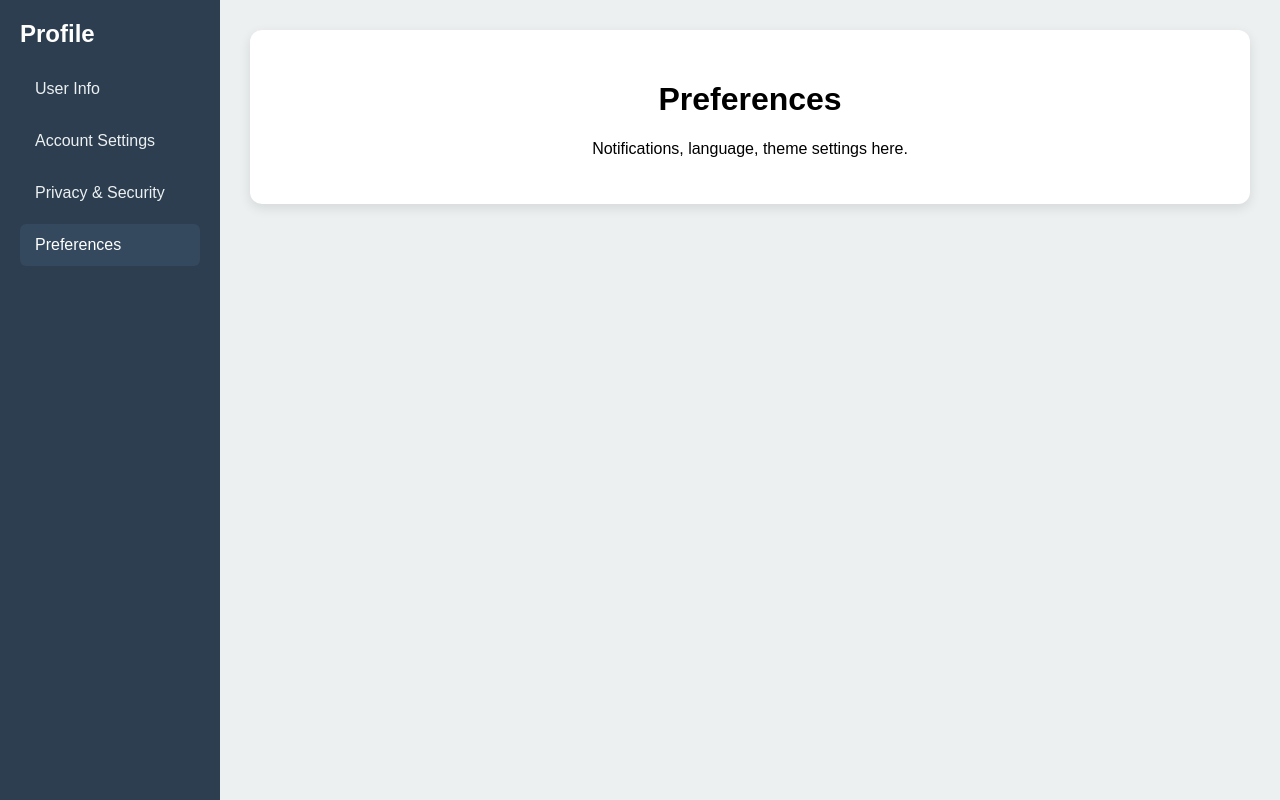
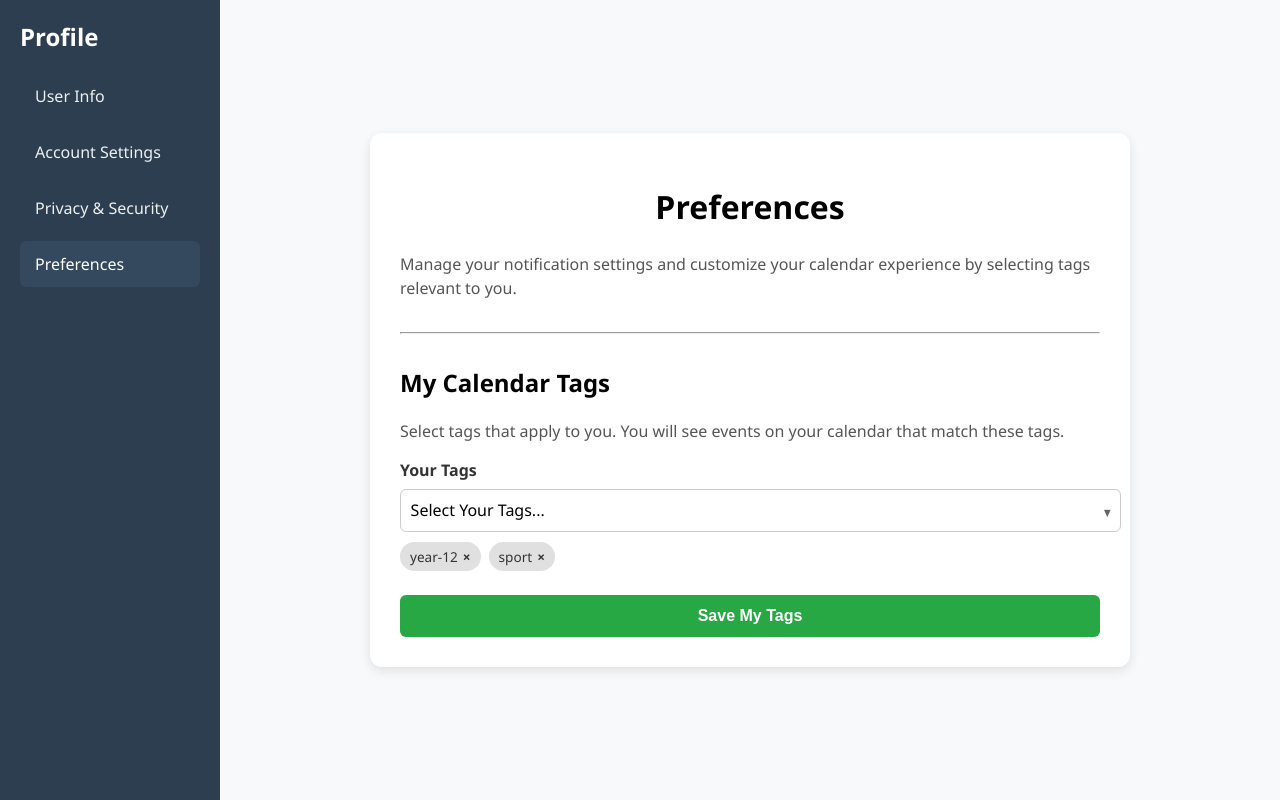
Before and after one commit to willmosAtKings/williamAT3, a Flask app: page /profile/preferences in a window 1280 px wide. Run offline with Flask 3, Linux system fonts and the light colour scheme; the visitor is signed in with stand-in values (Sample User, id 1); data comes from the database, SQL or seed files in the repository; both versions use the stored data as it was after the commit.

Commit message:
Added to preferences, an option to add tags to user through the use of a mega menu.

```diff
--- a/app.py
+++ b/app.py
@@ -6,8 +6,6 @@ from extensions import db
 from datetime import datetime, timedelta
 from dateutil.relativedelta import relativedelta
 from sqlalchemy import or_
-
-# --- 1. IMPORT MIGRATE ---
 from flask_migrate import Migrate
 
 def create_app():
@@ -16,14 +14,11 @@ def create_app():
     app.secret_key = 'insanely-secret-key'
 
     db.init_app(app)
-
-    # --- 2. INITIALIZE MIGRATE ---
     migrate = Migrate(app, db)
 
     with app.app_context():
         from models.event import Event
         from models.user import User
-        # db.create_all() # Migrations will handle this
 
     @app.route('/')
     def index():
@@ -189,6 +184,7 @@ def create_app():
     def profile():
         user_id = session.get('user_id')
         if user_id:
+            from models.user import User
             user = db.session.get(User, user_id)
             return render_template('profile/info.html', user=user)
         return redirect('/login')
@@ -203,7 +199,35 @@ def create_app():
 
     @app.route('/profile/preferences')
     def preferences():
-        return render_template('profile/preferences.html')
+        from models.user import User
+        user_id = session.get('user_id')
+        if not user_id:
+            return redirect(url_for('login'))
+
+        user = db.session.get(User, user_id)
+        # Pass the user's saved tags to the template
+        return render_template('profile/preferences.html', current_tags=user.profile_tags or '')
+
+    @app.route('/api/profile/tags', methods=['POST'])
+    def update_profile_tags():
+        from models.user import User
+
+        if 'user_id' not in session:
+            return jsonify({'error': 'Unauthorized'}), 401
+
+        user = db.session.get(User, session['user_id'])
+        if not user:
+            return jsonify({'error': 'User not found'}), 401
+
+        data = request.get_json()
+        if data is None:
+            return jsonify({'error': 'Invalid JSON'}), 400
+
+        new_tags = data.get('tags', '')
+        user.profile_tags = new_tags
+        db.session.commit()
+
+        return jsonify({'message': 'Your tags have been updated successfully!'}), 200
 
     @app.route('/api/events')
     def get_events():
@@ -217,31 +241,18 @@ def create_app():
         if not user:
             return jsonify({'error': 'User not found'}), 401
 
-        # --- THIS IS THE FIX ---
         if user.role == 'admin':
-            # Admins see all events, no filtering needed.
             query = Event.query
         else:
-            # For other users, build a filter based ONLY on their tags.
             user_tags = user.tags
-
-            # This will hold the conditions for our query.
             filter_conditions = []
-
-            # For each tag the user has...
             if user_tags:
                 for tag in user_tags:
-                    # ...add a condition to find events that contain that tag.
                     filter_conditions.append(Event.tags.like(f'%{tag}%'))
-
-            # If a user has no valid tags, they can't see any tagged events.
-            # We create a query that will only return events if the conditions list is not empty.
             if filter_conditions:
                 query = Event.query.filter(or_(*filter_conditions))
             else:
-                # If there are no conditions, create a query that returns nothing.
                 query = Event.query.filter(False)
-        # --- END OF FIX ---
 
         range_type = request.args.get('range', 'month')
         start_str = request.args.get('start') or request.args.get('date')
--- a/static/css/profile.css
+++ b/static/css/profile.css
@@ -1,47 +1,11 @@
-.profile-container {
-    max-width: 600px;
-    margin: 80px auto;
-    padding: 20px;
-  }
-
-  .profile-card {
-    background: white;
-    padding: 30px;
-    border-radius: 12px;
-    box-shadow: 0 4px 12px rgba(0,0,0,0.1);
-    text-align: center;
-  }
-
-  .profile-info h2 {
-    font-size: 1.4rem;
-    color: #333;
-  }
-
-  .profile-info .email {
-    color: #666;
-    font-size: 1rem;
-    margin-bottom: 20px;
-  }
-
-  .logout-btn {
-    padding: 10px 20px;
-    font-size: 0.95rem;
-    background-color: #dc3545;
-    color: white;
-    border: none;
-    border-radius: 6px;
-    cursor: pointer;
-  }
-
-  .logout-btn:hover {
-    background-color: #a51f2d;
-  }
-
+/* --- SHARED LAYOUT STYLES --- */
 body {
   margin: 0;
   font-family: Arial, sans-serif;
   display: flex;
   height: 100vh;
+  background-color: #ecf0f1; /* Moved background color here */
+  overflow: hidden; /* Prevent body scroll */
 }
 
 .sidebar {
@@ -52,6 +16,14 @@
   color: white;
   display: flex;
   flex-direction: column;
+
+  /* --- FIX 1: ADD THESE PROPERTIES --- */
+  position: fixed; /* Make it stick to the side */
+  top: 0;
+  left: 0;
+  height: 100vh; /* Make it full viewport height */
+  z-index: 100;
+  /* --- END FIX 1 --- */
 }
 
 .sidebar h2 {
@@ -81,6 +53,65 @@
 .main-content {
   flex-grow: 1;
   padding: 30px;
-    background-color: #ecf0f1;
   overflow-y: auto;
+
+  /* --- FIX 2: ADD MARGIN TO AVOID OVERLAP --- */
+  margin-left: 220px; /* Same as sidebar width */
+  /* --- END FIX 2 --- */
 }
+
+/* --- PAGE-SPECIFIC STYLES --- */
+.profile-card {
+  background: white;
+  padding: 30px;
+  border-radius: 12px;
+  box-shadow: 0 4px 12px rgba(0,0,0,0.1);
+  max-width: 700px; /* Can be a bit wider */
+  margin: 0 auto; /* Center the card in the main content area */
+}
+
+.profile-card h1 {
+  text-align: center;
+  margin-bottom: 1.5rem;
+}
+
+.profile-card h2 {
+  text-align: left;
+  margin-top: 1.5rem;
+}
+
+.profile-card p {
+  text-align: left;
+  color: #555;
+  line-height: 1.5;
+}
+
+.profile-card .form-group {
+  text-align: left;
+  margin-top: 1rem;
+}
+
+.profile-card .form-group label {
+  font-weight: 600;
+  color: #333;
+  margin-bottom: 0.5rem;
+  display: block;
+}
+
+.save-button {
+  background-color: #28a745;
+  color: #fff;
+  border: none;
+  padding: 0.75rem 1.5rem;
+  border-radius: 6px;
+  font-size: 1rem;
+  font-weight: bold;
+  cursor: pointer;
+  transition: background-color 0.3s;
+  margin-top: 1.5rem;
+  width: 100%;
+}
+
+.save-button:hover {
+  background-color: #218838;
+}
--- /dev/null
+++ b/static/js/preferences.js
@@ -0,0 +1,125 @@
+document.addEventListener('DOMContentLoaded', () => {
+    console.log("profile_preferences.js loaded");
+
+    // This structure should be the same as in create_event.js
+    // In a real app, you might fetch this from an API
+    const tagStructure = {
+        "Year Level": ["year-7", "year-8", "year-9", "year-10", "year-11", "year-12"],
+        "Co-Curricular": ["sport", "chess-club", "debate-team", "photography"],
+        // Add more categories here
+    };
+
+    const megaMenuDropdown = document.getElementById('mega-menu-dropdown');
+    const tagSelectorButton = document.getElementById('tag-selector-button');
+    const selectedTagsInput = document.getElementById('selected-tags-input');
+    const selectedTagsDisplay = document.getElementById('selected-tags-display');
+    const saveButton = document.getElementById('saveTagsBtn');
+
+    // Read the user's currently saved tags from the data attribute in the HTML
+    const currentUserTagsDiv = document.getElementById('user-current-tags');
+    const initialTags = currentUserTagsDiv.dataset.currentTags.split(',').filter(Boolean); // filter(Boolean) removes empty strings
+    let selectedTags = new Set(initialTags);
+
+    function buildMegaMenu() {
+        megaMenuDropdown.innerHTML = '';
+        for (const category in tagStructure) {
+            const categoryDiv = document.createElement('div');
+            categoryDiv.className = 'mega-menu-category';
+            const categoryTitle = document.createElement('h4');
+            categoryTitle.textContent = category;
+            categoryDiv.appendChild(categoryTitle);
+            const tagsContainer = document.createElement('div');
+            tagsContainer.className = 'mega-menu-tags';
+            tagStructure[category].forEach(tag => {
+                const tagEl = document.createElement('div');
+                tagEl.className = 'mega-menu-tag';
+                tagEl.textContent = tag;
+                tagEl.dataset.tag = tag;
+                // Pre-select the tag if it's in the user's initial set
+                if (selectedTags.has(tag)) {
+                    tagEl.classList.add('selected');
+                }
+                tagsContainer.appendChild(tagEl);
+            });
+            categoryDiv.appendChild(tagsContainer);
+            megaMenuDropdown.appendChild(categoryDiv);
+        }
+    }
+
+    function updateSelectedTagsDisplay() {
+        selectedTagsDisplay.innerHTML = '';
+        selectedTags.forEach(tag => {
+            const pill = document.createElement('div');
+            pill.className = 'selected-tag-pill';
+            pill.innerHTML = `<span>${tag}</span><span class="remove-tag" data-tag="${tag}">×</span>`;
+            selectedTagsDisplay.appendChild(pill);
+        });
+        selectedTagsInput.value = Array.from(selectedTags).join(',');
+    }
+
+    tagSelectorButton.addEventListener('click', () => {
+        megaMenuDropdown.classList.toggle('show');
+    });
+
+    megaMenuDropdown.addEventListener('click', (e) => {
+        if (e.target.classList.contains('mega-menu-tag')) {
+            const tag = e.target.dataset.tag;
+            if (selectedTags.has(tag)) {
+                selectedTags.delete(tag);
+                e.target.classList.remove('selected');
+            } else {
+                selectedTags.add(tag);
+                e.target.classList.add('selected');
+            }
+            updateSelectedTagsDisplay();
+        }
+    });
+
+    selectedTagsDisplay.addEventListener('click', (e) => {
+        if (e.target.classList.contains('remove-tag')) {
+            const tag = e.target.dataset.tag;
+            selectedTags.delete(tag);
+            updateSelectedTagsDisplay();
+            const tagInMenu = megaMenuDropdown.querySelector(`.mega-menu-tag[data-tag="${tag}"]`);
+            if (tagInMenu) {
+                tagInMenu.classList.remove('selected');
+            }
+        }
+    });
+
+    window.addEventListener('click', (e) => {
+        if (!e.target.closest('.mega-menu-container')) {
+            megaMenuDropdown.classList.remove('show');
+        }
+    });
+
+    saveButton.addEventListener('click', async () => {
+        const tagsToSave = selectedTagsInput.value;
+        console.log("Saving tags:", tagsToSave);
+
+        try {
+            const response = await fetch('/api/profile/tags', {
+                method: 'POST',
+                headers: {
+                    'Content-Type': 'application/json',
+                },
+                body: JSON.stringify({ tags: tagsToSave }),
+            });
+
+            const result = await response.json();
+
+            if (response.ok) {
+                alert(result.message);
+            } else {
+                alert('Error: ' + (result.error || 'Could not save tags.'));
+            }
+        } catch (error) {
+            console.error("Failed to save tags:", error);
+            alert("An unexpected error occurred.");
+        }
+    });
+
+    // Initial setup
+    buildMegaMenu();
+    updateSelectedTagsDisplay();
+});
--- a/templates/profile/preferences.html
+++ b/templates/profile/preferences.html
@@ -4,6 +4,8 @@
   <meta charset="UTF-8" />
   <title>Preferences</title>
   <link rel="stylesheet" href="/static/css/profile.css" />
+  <!-- FIX: ADD THE MISSING STYLESHEET FOR THE MEGA MENU -->
+  <link rel="stylesheet" href="/static/css/create_event.css" />
 </head>
 <body>
   <div class="sidebar">
@@ -17,8 +19,35 @@
   <div class="main-content">
     <div class="profile-card">
         <h1>Preferences</h1>
-        <p>Notifications, language, theme settings here.</p>
+        <p>Manage your notification settings and customize your calendar experience by selecting tags relevant to you.</p>
+
+        <hr style="margin: 2rem 0;">
+
+        <h2>My Calendar Tags</h2>
+        <p>Select tags that apply to you. You will see events on your calendar that match these tags.</p>
+
+        <!-- This div holds the user's current tags, for JavaScript to read -->
+        <div id="user-current-tags" data-current-tags="{{ current_tags }}"></div>
+
+        <div class="form-group">
+            <label>Your Tags</label>
+            <div class="mega-menu-container">
+                <div id="tag-selector-button" class="tag-selector-button">
+                    <span>Select Your Tags...</span>
+                    <i class="arrow down"></i>
+                </div>
+                <div id="mega-menu-dropdown" class="mega-menu-dropdown">
+                    <!-- Populated by JavaScript -->
+                </div>
+                <input type="hidden" id="selected-tags-input">
+            </div>
+            <div id="selected-tags-display" class="selected-tags-display"></div>
+        </div>
+
+        <button id="saveTagsBtn" class="save-button">Save My Tags</button>
     </div>
   </div>
+
+  <script src="/static/js/preferences.js"></script>
 </body>
 </html>
```
Also changed, not shown: instance/app.db. Lines whose indentation alone changed are shown as unchanged.
